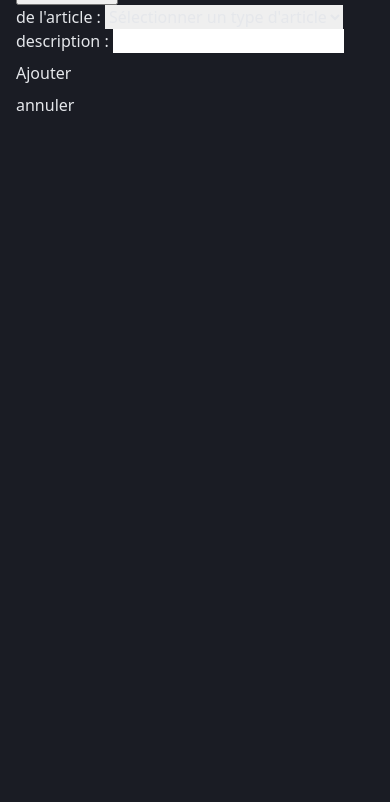
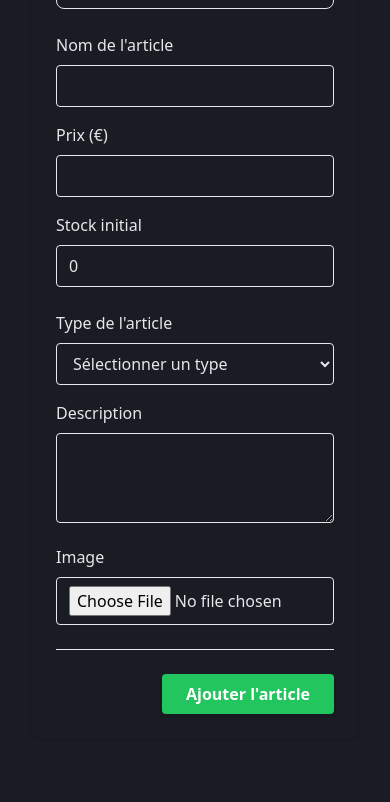
Before and after one commit to amintt2/S2_SAE_345, a Python web app: template templates/admin/article/add_article.html in a window 390 px wide. Shown: the part 453-1255 px from the top of the page. Before the commit the page ends 564 px from the top, so only its background shows below. Run offline with Jinja, Linux system fonts and the light colour scheme; the template is opened without the code that fills it, so the values that code supplies are empty; some libraries are stand-ins or nearby versions.

Commit message:
Refactor admin article management UI with Tailwind CSS and improved layout

```diff
--- a/templates/admin/article/add_article.html
+++ b/templates/admin/article/add_article.html
@@ -5,40 +5,86 @@
 {% endblock %}
 
 {% block body %}
-    <h2>Ajouter un article</h2>
-    <div class="row mt-5">
-        <img class="card-img-top rounded mx-4 d-block"  style="width:200px; height:200px; border: 1px solid black; padding: 5px;" id="img_output" src="{{ url_for('static', filename = 'images/')}}no_photo.jpeg" alt="">
-        <div class="w-25">
-            <form class="w-190" method="post" action="/admin/article/add" enctype="multipart/form-data">
-                <label for="nom">Nom :
-                    <input name="nom" type="text" value=""  class="form-control" required>
-                </label>
-                <label for="prix">Prix (€) :
-                    <input name="prix" type="number" min="0.0" step="0.01" max="2147483647" value=""  class="form-control" required>
-                </label>
-                <label for="stock">Stock :
-                    <input name="stock" type="number" min="0" value="0" class="form-control" required>
-                </label>
-                <label for="image"> Image :
-                    <input name="image" type="file" onchange="loadFile(event)"   class="form-control">
-                </label>
+{# Route: GET /admin/article/add #}
+<div class="container mx-auto px-4 py-8">
+    <div class="flex justify-between items-center mb-8">
+        <h2 class="text-3xl font-bold">Ajouter un article</h2>
+    </div>
 
-                <label for="type_article_id">Type de l'article :
-                    <select name="type_article_id" required class="form-select">
-                        <option value="">Sélectionner un type d'article</option>
-                        {% for type in types_article %}
-                             <option value="{{ type.id_type_article }}"> {{ type.libelle }}</option>
-                        {% endfor %}
-                    </select>
-                </label>
-                <label for="description">description :
-                    <input name="description" type="text" class="form-control" >
-                </label>
-                <label for="submit">
-                    <input name="submit" type="submit" value="Ajouter" class="btn btn-primary mt-2">
-                </label>
-            </form>
-        <a href="/admin/article/show"><button class="btn btn-secondary mt-2">annuler</button></a>
+    <div class="rounded-lg shadow p-6 max-w-4xl mx-auto">
+        <div class="grid grid-cols-1 md:grid-cols-3 gap-6">
+            <!-- Prévisualisation de l'image -->
+            <div class="md:col-span-1">
+                <div class="p-4 rounded-lg border">
+                    <img class="w-full h-48 object-contain rounded"
+                         src="{{ url_for('static', filename='images/no_photo.jpeg') }}"
+                         alt="Aperçu de l'image">
+                </div>
+            </div>
+
+            <!-- Formulaire -->
+            <div class="md:col-span-2">
+                {# Route: POST /admin/article/add #}
+                <form method="post" action="/admin/article/add" enctype="multipart/form-data" class="space-y-6">
+                    <div class="grid grid-cols-1 md:grid-cols-2 gap-6">
+                        <!-- Colonne gauche -->
+                        <div class="space-y-4">
+                            <div>
+                                <label class="block mb-2">Nom de l'article</label>
+                                <input name="nom" type="text" required
+                                       class="w-full rounded px-3 py-2 border bg-transparent text-inherit focus:ring-1">
+                            </div>
+
+                            <div>
+                                <label class="block mb-2">Prix (€)</label>
+                                <input name="prix" type="number" min="0.0" step="0.01" required
+                                       class="w-full rounded px-3 py-2 border bg-transparent text-inherit focus:ring-1">
+                            </div>
+
+                            <div>
+                                <label class="block mb-2">Stock initial</label>
+                                <input name="stock" type="number" min="0" value="0" required
+                                       class="w-full rounded px-3 py-2 border bg-transparent text-inherit focus:ring-1">
+                            </div>
+                        </div>
+
+                        <!-- Colonne droite -->
+                        <div class="space-y-4">
+                            <div>
+                                <label class="block mb-2">Type de l'article</label>
+                                <select name="type_article_id" required
+                                        class="w-full rounded px-3 py-2 border bg-transparent text-inherit focus:ring-1">
+                                    <option value="">Sélectionner un type</option>
+                                    {% for type in types_article %}
+                                        <option value="{{ type.id_type_article }}">{{ type.libelle }}</option>
+                                    {% endfor %}
+                                </select>
+                            </div>
+
+                            <div>
+                                <label class="block mb-2">Description</label>
+                                <textarea name="description" rows="3"
+                                          class="w-full rounded px-3 py-2 border bg-transparent text-inherit focus:ring-1"></textarea>
+                            </div>
+
+                            <div>
+                                <label class="block mb-2">Image</label>
+                                <input name="image" type="file"
+                                       class="w-full rounded px-3 py-2 border bg-transparent text-inherit focus:ring-1">
+                            </div>
+                        </div>
+                    </div>
+
+                    <!-- Boutons -->
+                    <div class="flex justify-end space-x-4 mt-8 border-t pt-6">
+                        <button type="submit"
+                                class="px-6 py-2 rounded bg-green-500 hover:bg-green-600 text-white font-bold shadow-md">
+                            Ajouter l'article
+                        </button>
+                    </div>
+                </form>
+            </div>
         </div>
     </div>
+</div>
 {% endblock %}
```
Also changed, not shown: templates/admin/article/show_article.html (+16 -4 lines).
